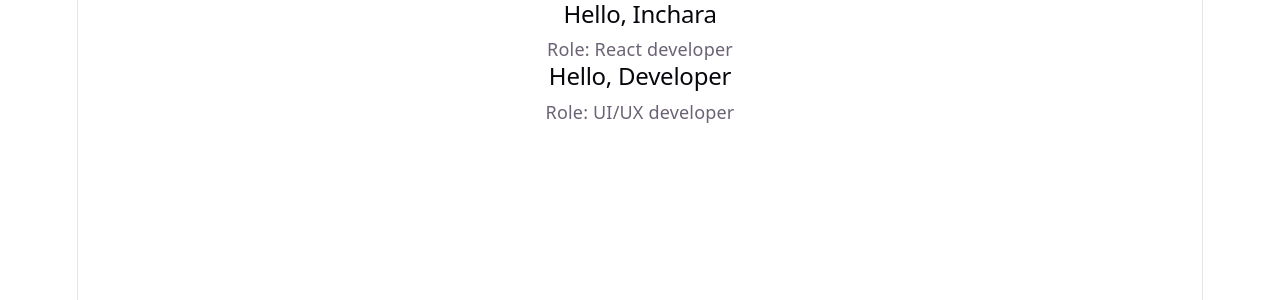
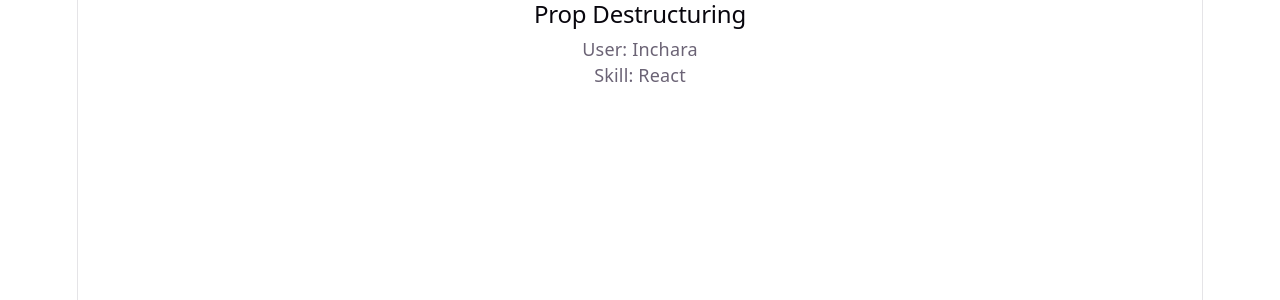
Before and after one commit to incharadn433-web/MERN_Stu_FebMay26Mys, a React (Vite) app in the folder W9/D2/prop-example-app/: page / in a window 1280 px wide. Shown: the top 300 px of the page. Built offline with nearby package versions, Linux system fonts and the light colour scheme.

Commit message:
Prop Destructuring

```diff
--- a/W9/D2/prop-example-app/src/App.jsx
+++ b/W9/D2/prop-example-app/src/App.jsx
@@ -1,11 +1,13 @@
 import { useState } from 'react'
 import './App.css'
 import { PropBasics } from './components/P1'
+import { PropDestructuring } from './components/P2'
 
 function App() {
   return (
     <>
-      <PropBasics/>
+      {/* <PropBasics/> */}
+      <PropDestructuring/>
     </>
   )
 }
--- /dev/null
+++ b/W9/D2/prop-example-app/src/components/P2.jsx
@@ -0,0 +1,20 @@
+//Props destructuring
+import {React} from "react";
+//Child component
+function UserProfile({username,skill}){
+    return(
+        <div>
+            <p>User: {username}</p>
+            <p>Skill: {skill}</p>
+        </div>
+    )
+}
+//Parent component
+export function PropDestructuring(){
+    return(
+        <>
+        <h2>Prop Destructuring</h2>
+        <UserProfile username = "Inchara" skill="React"/>
+        </>
+    )
+}
```
